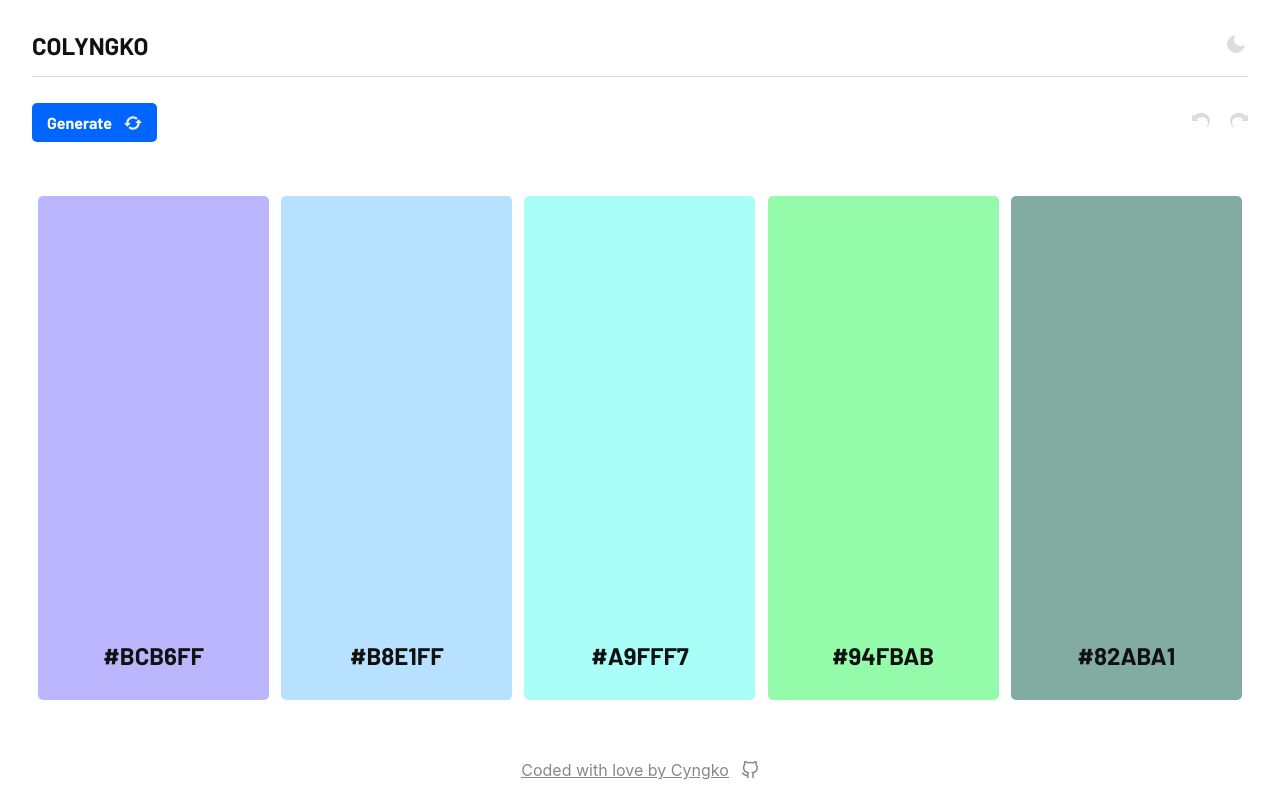
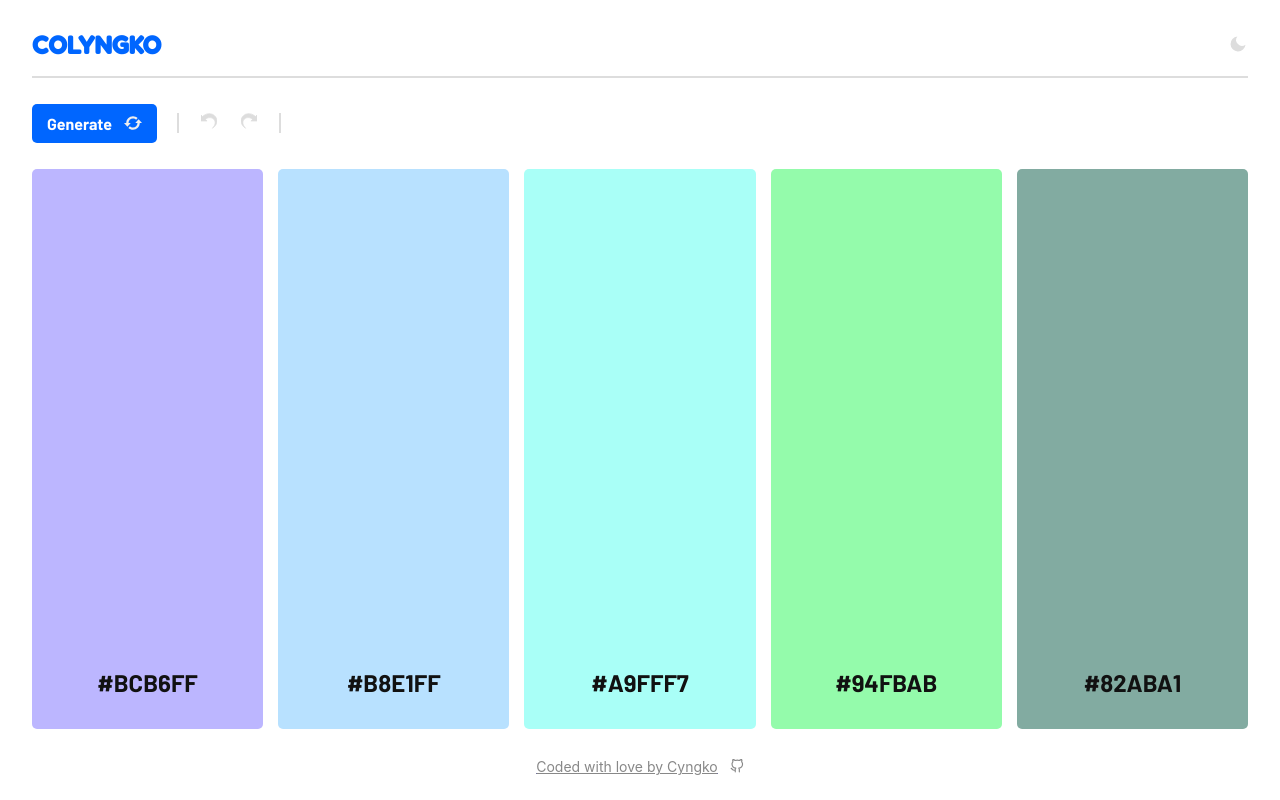
Before and after one commit to cyngko/color-palette-generator, a React (Create React App) app: page / in a window 1280 px wide. Built offline with nearby package versions, Linux system fonts and the light colour scheme.

Commit message:
Updated SVG behaviour + better dark mode styling

```diff
--- a/src/App.css
+++ b/src/App.css
@@ -1,4 +1,5 @@
 @import url('https://fonts.googleapis.com/css2?family=Barlow:wght@400;500;700&display=swap');
+@import url('https://fonts.googleapis.com/css2?family=Fredoka+One&display=swap');
 
 .App {
   text-align: center;
@@ -54,7 +55,7 @@
 
 .PaletteBlock {
   width: 19%;
-  height: 90%;
+  height: 100%;
 }
 .ColorBlock {
   width: 100%;
@@ -75,11 +76,10 @@
 }
 .ColorScheme {
   width: 95%;
-
   height: 70%;
   display: flex;
   align-items: center;
-  justify-content: space-around;
+  justify-content: space-between;
 }
 .Navbar {
   height: 7.5%;
@@ -87,22 +87,26 @@
   width: 95%;
   align-items: center;
   justify-content: space-between;
-  border-bottom: 1px solid #ddd;
 }
 .logo {
   font-weight: 700;
-  font-family: 'Barlow', sans-serif;
+  font-family: 'Fredoka One', cursive;
 }
 .ControlBar {
   height: 7.5%;
   width: 95%;
   display: flex;
-  justify-content: space-between;
   align-items: center;
 }
+.arrowControl {
+  margin: 20px;
+  padding: 0 10px;
+}
 .arrowControl svg {
-  margin-left: 20px;
+  margin: 0px 12px;
   cursor: pointer;
+  width: 16px;
+  height: 16px;
 }
 .Footer {
   height: 5%;
@@ -112,18 +116,27 @@
   align-items: center;
 }
 .footerContainer p {
+  font-size: 14px;
   margin-right: 12px;
   color: #888;
   text-decoration: underline;
 }
+svg:hover {
+  stroke: #06f;
+  fill: #06f;
+}
 /* Mode Classes */
 .light {
   background-color: #ffffff;
-  color: #111;
+  color: #06f;
+  fill: #ddd;
+  stroke: #ddd;
 }
 .dark {
-  background-color: #191919;
-  color: #eee;
+  background-color: #222222;
+  color: #ddd;
+  fill: #888;
+  stroke: #888;
 }
 .modeIcon {
   cursor: pointer;
--- a/src/App.js
+++ b/src/App.js
@@ -52,9 +52,9 @@ function App({ onHandleSpaceBar }) {
     }
   }
 
-  function toggleClass() {
-    const baseClass = 'App ';
-    const classList = baseClass + (mode === 'light' ? 'light' : 'dark');
+  function toggleClass(base) {
+    const baseClass = base;
+    const classList = baseClass + (mode === 'light' ? ' light' : ' dark');
     return classList;
   }
   function handleToggle() {
@@ -62,12 +62,13 @@ function App({ onHandleSpaceBar }) {
     setMode(newMode);
   }
   return (
-    <div className={toggleClass()}>
-      <Navbar onGetScheme={getSchemes} mode={mode} onToggle={handleToggle} />
+    <div className={toggleClass('App')}>
+      <Navbar mode={mode} onToggle={handleToggle} />
       <Controlbar
         onGetScheme={getSchemes}
         onGetPreviousScheme={getPreviousScheme}
         onGetNextScheme={getNextScheme}
+        mode={mode}
       />
       <ColorScheme scheme={scheme} />
       <Footer />
--- a/src/components/controlBar.jsx
+++ b/src/components/controlBar.jsx
@@ -1,17 +1,16 @@
 import React from 'react';
-import BackArrow from '../images/arrow-left.svg';
-import ForwardArrow from '../images/arrow-right.svg';
 import Shuffle from '../images/shuffle.svg';
 
 export default function ControllBar({
   onGetScheme,
   onGetPreviousScheme,
   onGetNextScheme,
+  mode,
 }) {
   const backArrow = (
     <svg
       xmlns='http://www.w3.org/2000/svg'
-      fill='#ddd'
+      fill={mode === 'light' ? '#ddd' : '#888'}
       width='18'
       height='18'
       viewBox='0 0 24 24'>
@@ -21,20 +20,24 @@ export default function ControllBar({
   const forwardArrow = (
     <svg
       xmlns='http://www.w3.org/2000/svg'
-      fill='#ddd'
+      fill={mode === 'light' ? '#ddd' : '#888'}
       width='18'
       height='18'
       viewBox='0 0 24 24'>
       <path d='M6.974 22.957c-10.957-11.421 2.326-20.865 10.384-13.309l-2.464 2.352h9.106v-8.947l-2.232 2.229c-14.794-13.203-31.51 7.051-14.794 17.675z' />
     </svg>
   );
+  const borderStyles =
+    mode === 'light'
+      ? { borderRight: '2px solid #ddd', borderLeft: '2px solid #ddd' }
+      : { borderRight: '2px solid #888', borderLeft: '2px solid #888' };
   return (
     <div className='ControlBar'>
       <button className='GenerateBtn' onClick={onGetScheme}>
         Generate
         <img src={Shuffle} alt='forward-arrow' />
       </button>
-      <div className='arrowControl'>
+      <div className='arrowControl' style={borderStyles}>
         <i onClick={onGetPreviousScheme}>{backArrow}</i>
         <i onClick={onGetNextScheme}>{forwardArrow}</i>
       </div>
--- a/src/components/footer.jsx
+++ b/src/components/footer.jsx
@@ -2,12 +2,26 @@ import React from 'react';
 import Github from '../images/github.svg';
 
 export default function Footer() {
+  const github = (
+    <svg
+      xmlns='http://www.w3.org/2000/svg'
+      width='14'
+      height='14'
+      viewBox='0 0 24 24'
+      fill='none'
+      stroke='#888'
+      strokeWidth='2'
+      strokeLinecap='round'
+      strokeLinejoin='round'>
+      <path d='M9 19c-5 1.5-5-2.5-7-3m14 6v-3.87a3.37 3.37 0 0 0-.94-2.61c3.14-.35 6.44-1.54 6.44-7A5.44 5.44 0 0 0 20 4.77 5.07 5.07 0 0 0 19.91 1S18.73.65 16 2.48a13.38 13.38 0 0 0-7 0C6.27.65 5.09 1 5.09 1A5.07 5.07 0 0 0 5 4.77a5.44 5.44 0 0 0-1.5 3.78c0 5.42 3.3 6.61 6.44 7A3.37 3.37 0 0 0 9 18.13V22'></path>
+    </svg>
+  );
   return (
     <div className='Footer'>
       <a href='https://github.com/cyngko' rel='noreferrer' target='_blank'>
         <div className='footerContainer'>
           <p>Coded with love by Cyngko</p>
-          <img src={Github} alt='github-icon' />
+          <i>{github}</i>
         </div>
       </a>
     </div>
--- a/src/components/navbar.jsx
+++ b/src/components/navbar.jsx
@@ -1,22 +1,52 @@
 import React from 'react';
-import Moon from '../images/moon.svg';
-import Sun from '../images/sun.svg';
 
-export default function Navbar({ onGetScheme, mode, onToggle }) {
+export default function Navbar({ mode, onToggle }) {
+  const moon = (
+    <svg
+      xmlns='http://www.w3.org/2000/svg'
+      width='20'
+      height='20'
+      viewBox='0 0 24 24'
+      fill='#ddd'
+      stroke='none'
+      strokeWidth='2'
+      strokeLinecap='round'
+      strokeLinejoin='round'>
+      <path d='M21 12.79A9 9 0 1 1 11.21 3 7 7 0 0 0 21 12.79z'></path>
+    </svg>
+  );
+  const sun = (
+    <svg
+      xmlns='http://www.w3.org/2000/svg'
+      width='20'
+      height='20'
+      viewBox='0 0 24 24'
+      fill='none'
+      stroke='#888'
+      strokeWidth='2'
+      strokeLinecap='round'
+      strokeLinejoin='round'>
+      <circle cx='12' cy='12' r='5'></circle>
+      <line x1='12' y1='1' x2='12' y2='3'></line>
+      <line x1='12' y1='21' x2='12' y2='23'></line>
+      <line x1='4.22' y1='4.22' x2='5.64' y2='5.64'></line>
+      <line x1='18.36' y1='18.36' x2='19.78' y2='19.78'></line>
+      <line x1='1' y1='12' x2='3' y2='12'></line>
+      <line x1='21' y1='12' x2='23' y2='12'></line>
+      <line x1='4.22' y1='19.78' x2='5.64' y2='18.36'></line>
+      <line x1='18.36' y1='5.64' x2='19.78' y2='4.22'></line>
+    </svg>
+  );
+  const borderStyles =
+    mode === 'light'
+      ? { borderBottom: '2px solid #ddd' }
+      : { borderBottom: '2px solid #888' };
   return (
-    <div className='Navbar'>
+    <div className='Navbar' style={borderStyles}>
       <h2 className='logo'>COLYNGKO</h2>
-      {/* <button className='GenerateBtn' onClick={onGetScheme}>
-        Generate
-      </button> */}
-      <div className='navbar-icons'>
-        <img
-          className='modeIcon'
-          src={mode === 'light' ? Moon : Sun}
-          alt='modeToggle-icon'
-          onClick={onToggle}
-        />
-      </div>
+      <i className='modeIcon' onClick={onToggle}>
+        {mode === 'light' ? moon : sun}
+      </i>
     </div>
   );
 }
--- a/src/components/paletteBlock.jsx
+++ b/src/components/paletteBlock.jsx
@@ -4,7 +4,9 @@ export default function PaletteBlock({ color }) {
   const getHexColor = () => {
     let hex = '';
     for (let num of color) {
-      hex = hex + num.toString(16);
+      const hexFract =
+        num.toString(16).length === 1 ? 0 + num.toString(16) : num.toString(16);
+      hex = hex + hexFract;
     }
     return hex.toUpperCase();
   };
```
